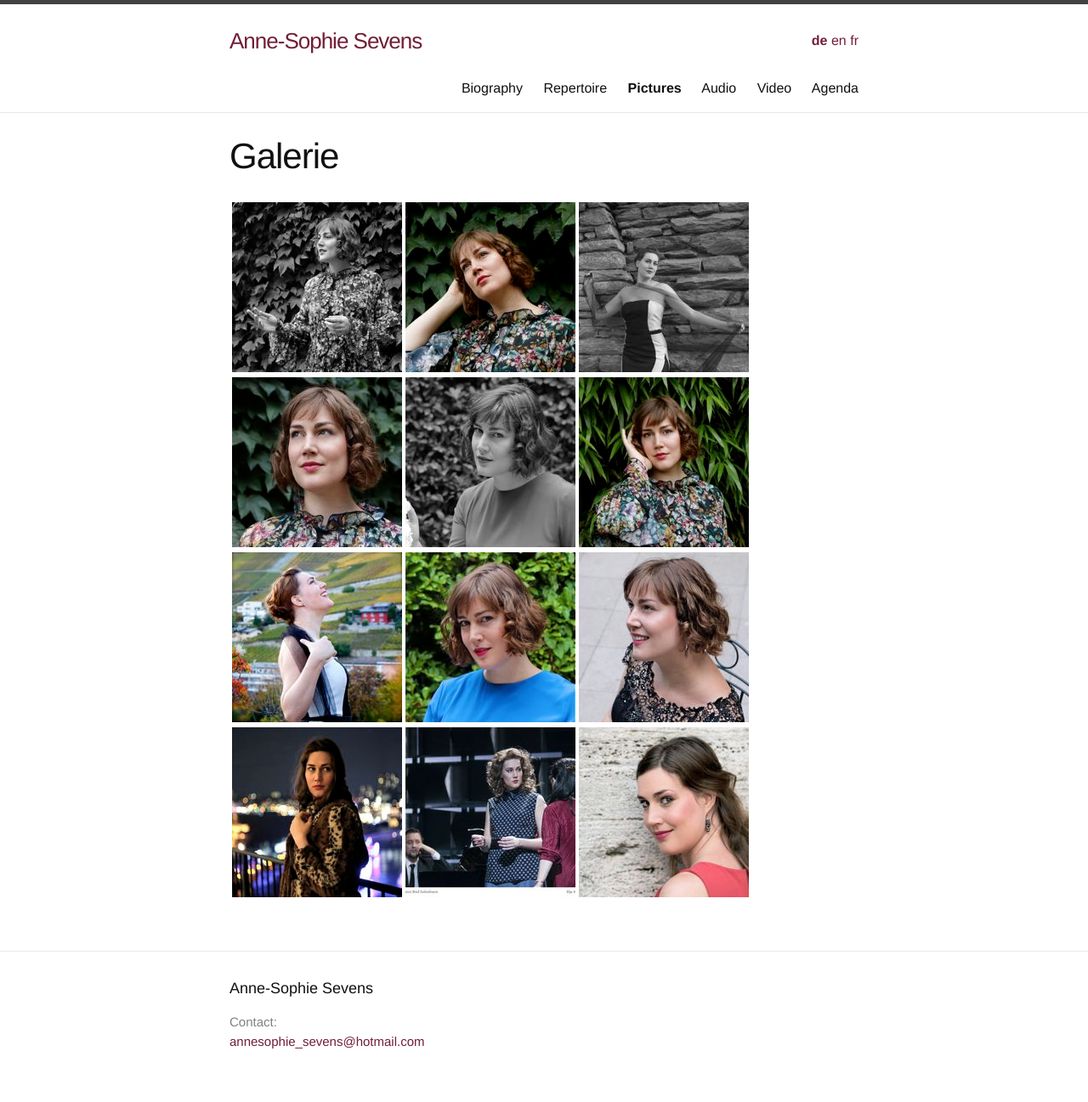
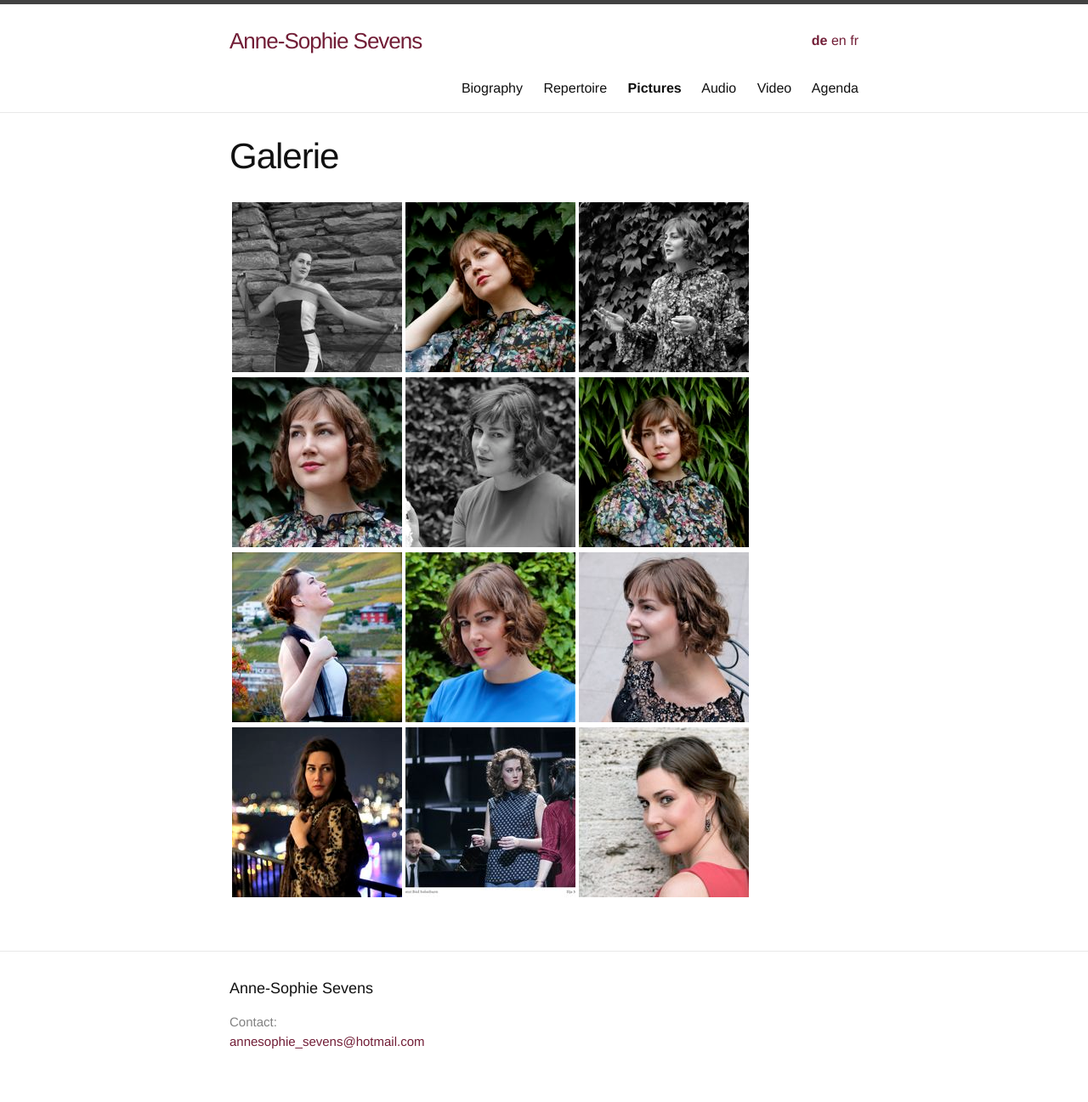
Before and after one commit to annesophie-sevens/annesophie-sevens.github.io, a Jekyll site: the page built from pictures-de.md, in a window 1280 px wide. Shown: the whole page at 85% size. Built offline with Jekyll 4.4.1, drawn with Linux system fonts in a browser that asks for light colours.

Commit message:
Update pictures-de.md

```diff
--- a/pictures-de.md
+++ b/pictures-de.md
@@ -6,7 +6,7 @@
 ref: pictures
 ---
 
-| <a href="/assets/21.JPG"> ![]({{ site.baseurl }}/assets/21_thumbnail.jpg) </a> | <a href="/assets/20.jpg"> ![]({{ site.baseurl }}/assets/20_thumbnail.jpg) </a> | <a href="/assets/a5.JPG">  ![]({{ site.baseurl }}/assets/a5-thumbnail.jpg) </a> |
+| <a href="/assets/a5.JPG"> ![]({{ site.baseurl }}/assets/a5-thumbnail.jpg) </a> | <a href="/assets/20.jpg"> ![]({{ site.baseurl }}/assets/20_thumbnail.jpg) </a> | <a href="/assets/21.JPG">  ![]({{ site.baseurl }}/assets/21_thumbnail.jpg) </a> |
 
 | <a href="/assets/BLIK 1.JPG"> ![]({{ site.baseurl }}/assets/BLIK.jpg) </a> | <a href="/assets/BLOEM 1.JPG"> ![]({{ site.baseurl }}/assets/bloem.jpg) </a> | <a href="/assets/HAND 1.JPG">![]({{ site.baseurl }}/assets/HAND.jpg) </a> |
 
```
